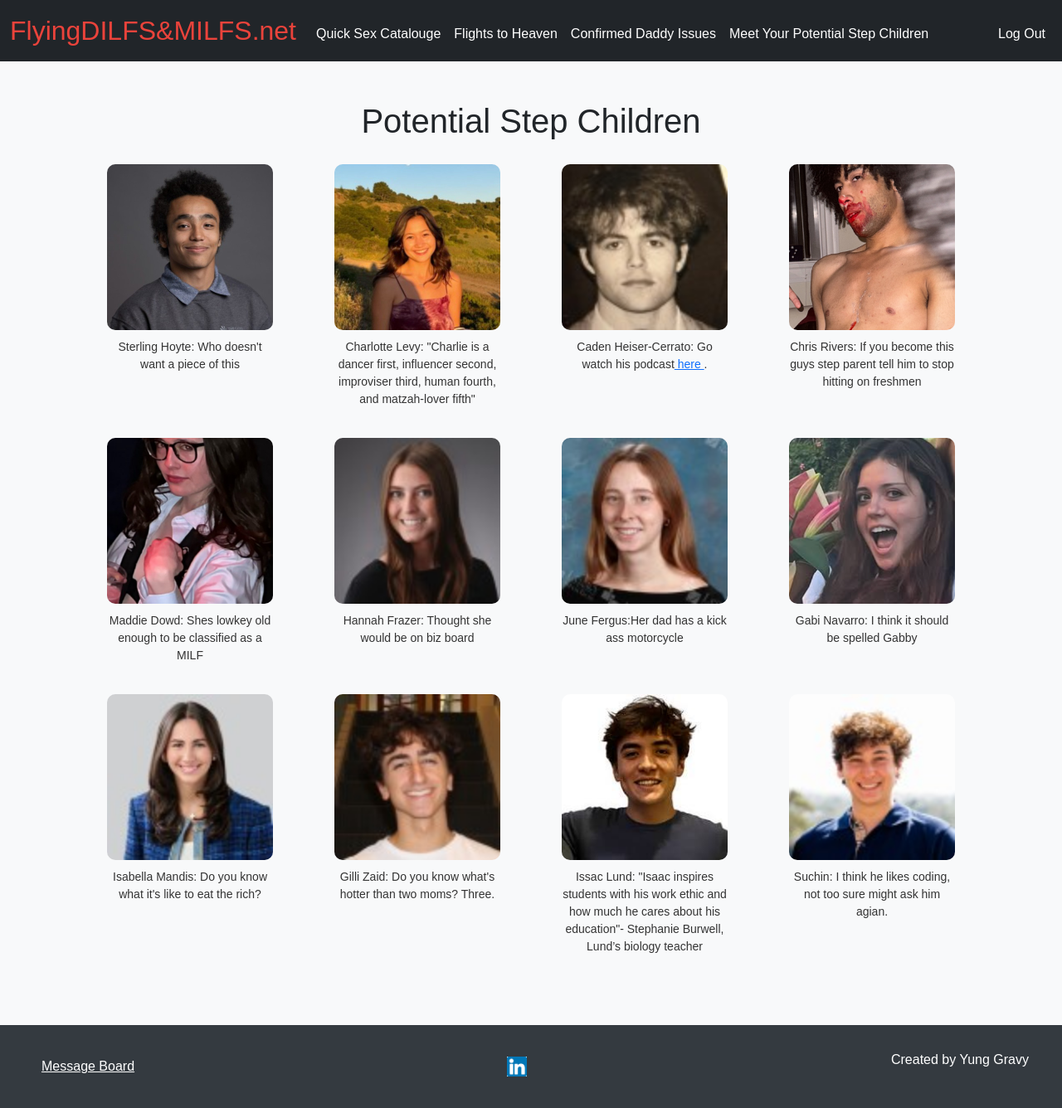
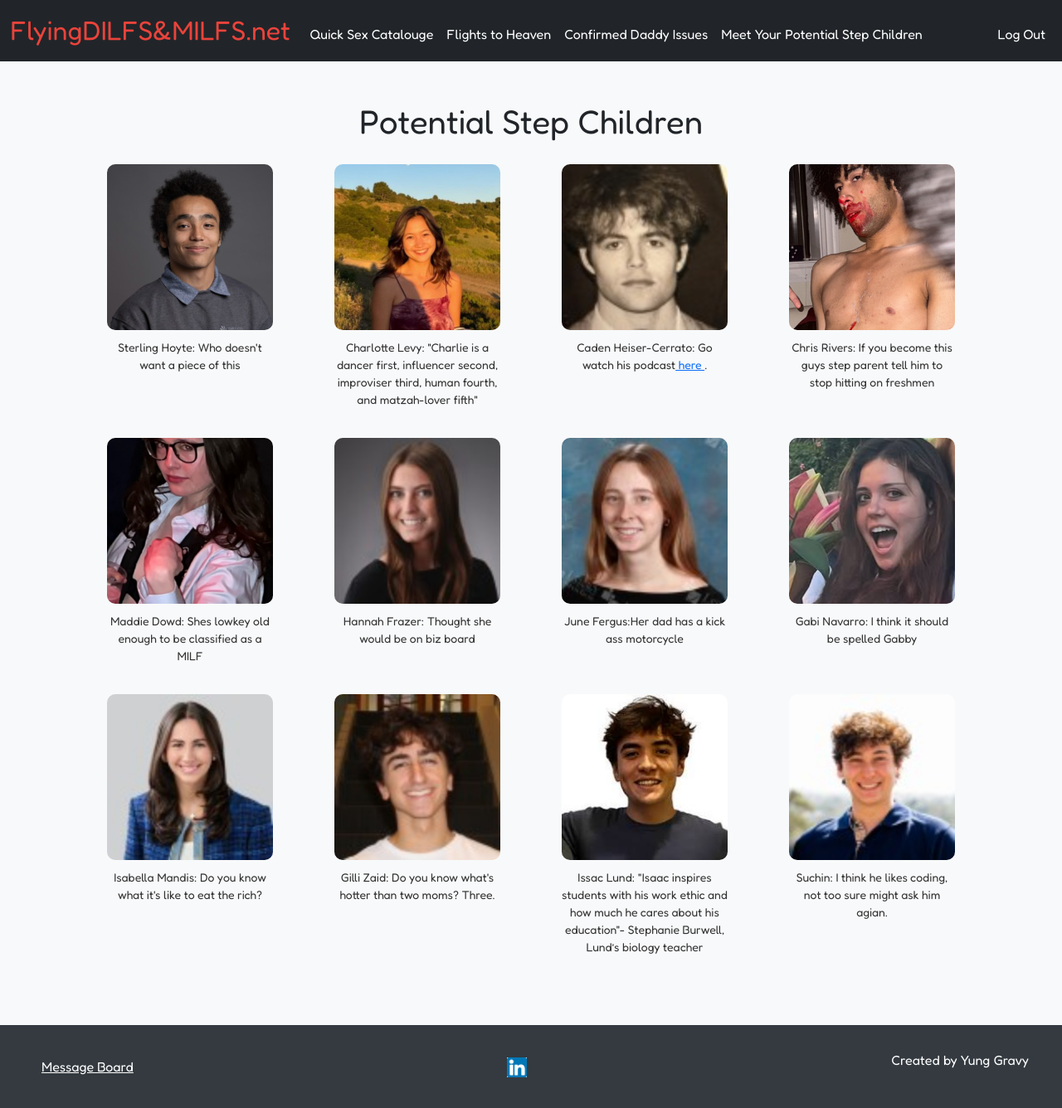
Before and after one commit to 1020robert/LampoonTech, a Flask app: page /children in a window 1280 px wide. Shown: the whole page at 83% size. Run offline with Flask 3, Linux system fonts and the light colour scheme; a user stored in the database is signed in; some libraries are stand-ins or nearby versions.

Commit message:
Update layout.html

```diff
--- a/templates/layout.html
+++ b/templates/layout.html
@@ -12,9 +12,9 @@
         <script src="https://cdn.jsdelivr.net/npm/bootstrap@5.3.3/dist/js/bootstrap.bundle.min.js" integrity="sha384-YvpcrYf0tY3lHB60NNkmXc5s9fDVZLESaAA55NDzOxhy9GkcIdslK1eN7N6jIeHz" crossorigin="anonymous"></script>
 
         <link href="/static/airplaine_icon.ico" rel="icon">
-
+        <link href="https://fonts.googleapis.com/css2?family=Inter:wght@400;600;700&display=swap" rel="stylesheet">
+        <link href="https://fonts.googleapis.com/css2?family=Fredoka:wght@400;600;700&display=swap" rel="stylesheet">
         <link href="/static/styles.css" rel="stylesheet">
-        <link href="https://fonts.googleapis.com/css2?family=Inter:wght@400;600;700&display=swap" rel="stylesheet">
 
         <title>Lonely?: {% block title %}{% endblock %}</title>
 
```
